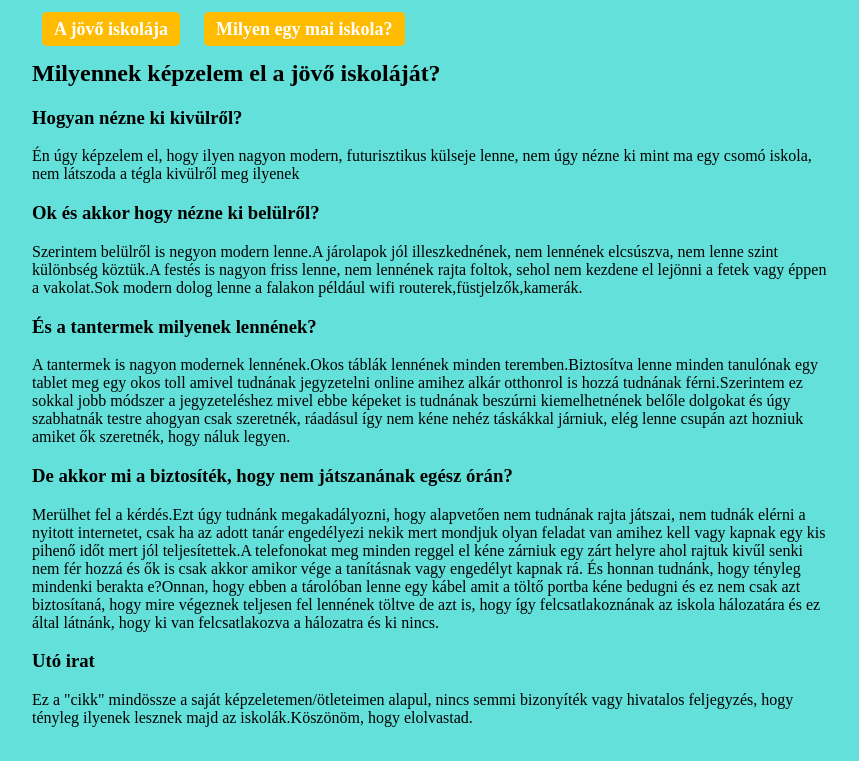
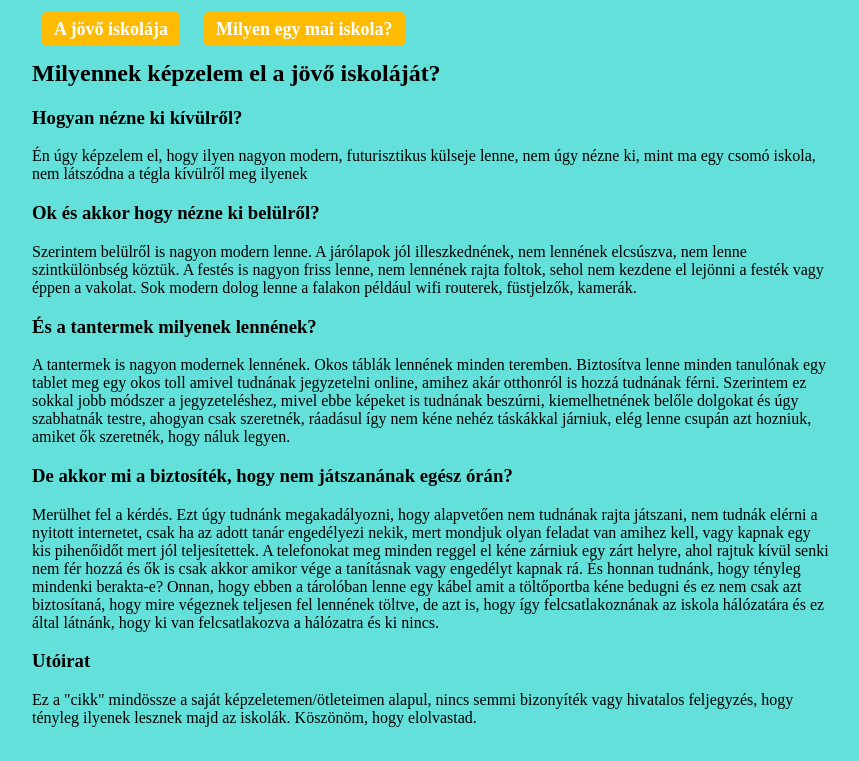
Before and after one commit to Halalfej01/idk, a plain HTML site: page index.html in a window 1280 px wide. Shown: the part 79-840 px from the top of the page, without its empty margins (208-1067 px from the left). Drawn offline with Linux system fonts and the light colour scheme.

Commit message:
helyesiras javitas

```diff
--- a/index.html
+++ b/index.html
@@ -3,8 +3,8 @@
   <head>
     <meta charset="UTF-8" />
     <meta name="viewport" content="width=device-width, initial-scale=1.0" />
-    <meta name="description" content="a jovo iskolája" />
-    <meta name="keywords" content="a jovo iskolaja" />
+    <meta name="description" content="a jövő iskolája" />
+    <meta name="keywords" content="a jövő iskolája" />
     <title>Schrank Sebestyén</title>
     <link rel="stylesheet" href="stilus.css" />
   </head>
@@ -19,25 +19,43 @@
       </div>
       <div id="tartalom">
         <h2>Milyennek képzelem el a jövő iskoláját?</h2>
-        <h3>Hogyan nézne ki kivülről?</h3>
+        <h3>Hogyan nézne ki kívülről?</h3>
         <p>
           Én úgy képzelem el, hogy ilyen nagyon modern, futurisztikus külseje
-          lenne, nem úgy nézne ki mint ma egy csomó iskola, nem látszoda a tégla
-          kivülről meg ilyenek
+          lenne, nem úgy nézne ki, mint ma egy csomó iskola, nem látszódna a tégla
+          kívülről meg ilyenek
         </p>
         <h3>Ok és akkor hogy nézne ki belülről?</h3>
         <p>
-          Szerintem belülről is negyon modern lenne.A járolapok jól
-          illeszkednének, nem lennének elcsúszva, nem lenne szint különbség
-          köztük.A festés is nagyon friss lenne, nem lennének rajta foltok,
-          sehol nem kezdene el lejönni a fetek vagy éppen a vakolat.Sok modern dolog lenne a falakon például wifi routerek,füstjelzők,kamerák.
+          Szerintem belülről is nagyon modern lenne. A járólapok jól
+          illeszkednének, nem lennének elcsúszva, nem lenne szintkülönbség
+          köztük. A festés is nagyon friss lenne, nem lennének rajta foltok,
+          sehol nem kezdene el lejönni a festék vagy éppen a vakolat. Sok modern dolog lenne a falakon például wifi routerek, füstjelzők, kamerák.
         </p>
         <h3>És a tantermek milyenek lennének?</h3>
-        <p>A tantermek is nagyon modernek lennének.Okos táblák lennének minden teremben.Biztosítva lenne minden tanulónak egy tablet meg egy okos toll amivel tudnának jegyzetelni online amihez alkár otthonrol is hozzá tudnának férni.Szerintem ez sokkal jobb módszer a jegyzeteléshez mivel ebbe képeket is tudnának beszúrni kiemelhetnének belőle dolgokat és úgy szabhatnák testre ahogyan csak szeretnék, ráadásul így nem kéne nehéz táskákkal járniuk, elég lenne csupán azt hozniuk amiket ők szeretnék, hogy náluk legyen.</p>
+        <p>
+          A tantermek is nagyon modernek lennének. Okos táblák lennének minden teremben.
+          Biztosítva lenne minden tanulónak egy tablet meg egy okos toll amivel tudnának jegyzetelni online,
+          amihez akár otthonról is hozzá tudnának férni. Szerintem ez sokkal jobb módszer a jegyzeteléshez,
+          mivel ebbe képeket is tudnának beszúrni, kiemelhetnének belőle dolgokat és úgy szabhatnák testre,
+          ahogyan csak szeretnék, ráadásul így nem kéne nehéz táskákkal járniuk, elég lenne csupán azt hozniuk,
+          amiket ők szeretnék, hogy náluk legyen.
+        </p>
         <h3>De akkor mi a biztosíték, hogy nem játszanának egész órán?</h3>
-        <P>Merülhet fel a kérdés.Ezt úgy tudnánk megakadályozni, hogy alapvetően nem tudnának rajta játszai, nem tudnák elérni a nyitott internetet, csak ha az adott tanár engedélyezi nekik mert mondjuk olyan feladat van amihez kell vagy kapnak egy kis pihenő időt mert jól teljesítettek.A telefonokat meg minden reggel el kéne zárniuk egy zárt helyre ahol rajtuk kivűl senki nem fér hozzá és ők is csak akkor amikor vége a tanításnak vagy engedélyt kapnak rá. És honnan tudnánk, hogy tényleg mindenki berakta e?Onnan, hogy ebben a tárolóban lenne egy kábel amit a töltő portba kéne bedugni és ez nem csak azt biztosítaná, hogy mire végeznek teljesen fel lennének töltve de azt is, hogy így felcsatlakoznának az iskola hálozatára és ez által látnánk, hogy ki van felcsatlakozva a hálozatra és ki nincs.</P>
-        <h3>Utó irat</h3>
-        <p>Ez a "cikk" mindössze a saját képzeletemen/ötleteimen alapul, nincs semmi bizonyíték vagy hivatalos feljegyzés, hogy tényleg ilyenek lesznek majd az iskolák.Köszönöm, hogy elolvastad.</p>
+        <P>
+          Merülhet fel a kérdés. Ezt úgy tudnánk megakadályozni, hogy alapvetően nem tudnának rajta játszani,
+          nem tudnák elérni a nyitott internetet, csak ha az adott tanár engedélyezi nekik, mert mondjuk olyan feladat van amihez kell,
+          vagy kapnak egy kis pihenőidőt mert jól teljesítettek. A telefonokat meg minden reggel el kéne zárniuk egy zárt helyre,
+          ahol rajtuk kívül senki nem fér hozzá és ők is csak akkor amikor vége a tanításnak vagy engedélyt kapnak rá.
+          És honnan tudnánk, hogy tényleg mindenki berakta-e? Onnan, hogy ebben a tárolóban lenne egy kábel amit a töltőportba kéne bedugni
+          és ez nem csak azt biztosítaná, hogy mire végeznek teljesen fel lennének töltve, de azt is, hogy így felcsatlakoznának az iskola hálózatára
+          és ez által látnánk, hogy ki van felcsatlakozva a hálózatra és ki nincs.
+        </P>
+        <h3>Utóirat</h3>
+        <p>
+          Ez a "cikk" mindössze a saját képzeletemen/ötleteimen alapul, nincs semmi bizonyíték vagy hivatalos feljegyzés,
+          hogy tényleg ilyenek lesznek majd az iskolák. Köszönöm, hogy elolvastad.
+        </p>
       </div>
     </div>
   </body>
```
Also changed, not shown: masik.html (+25 -7 lines).
